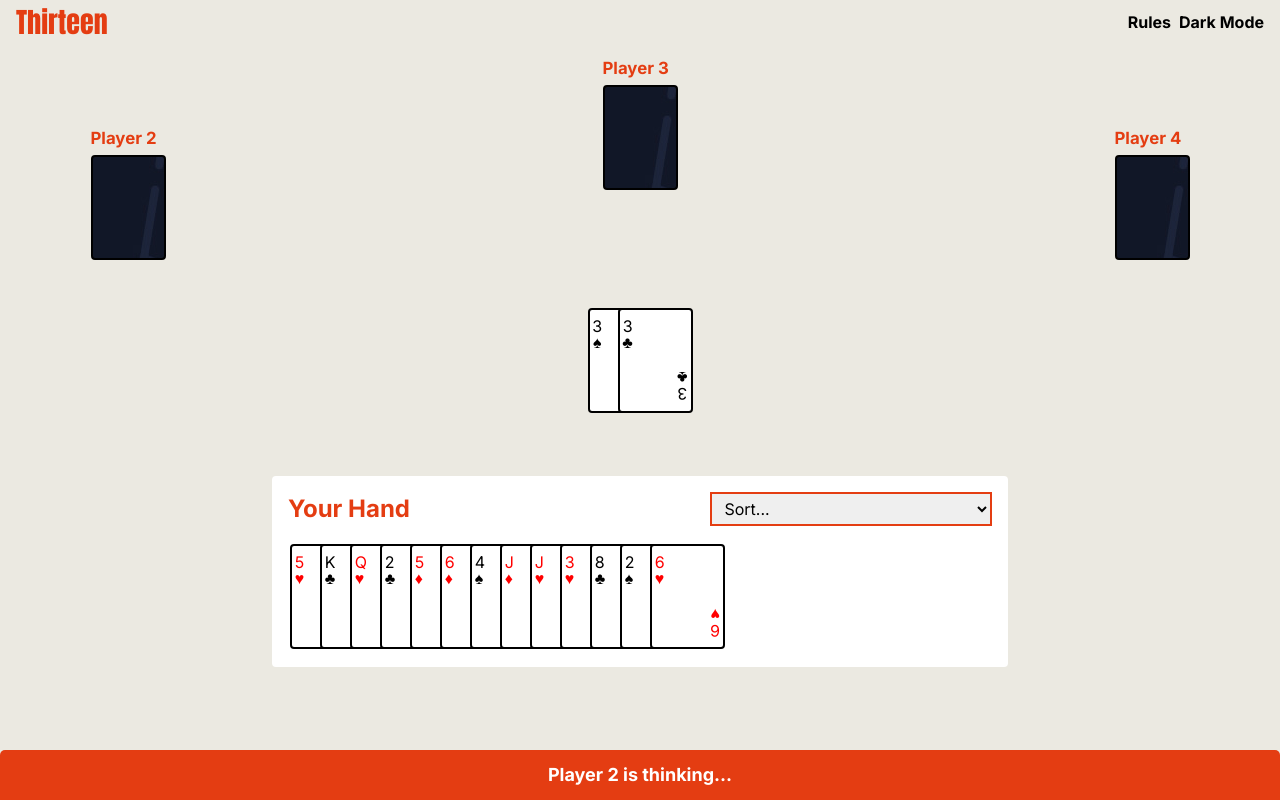
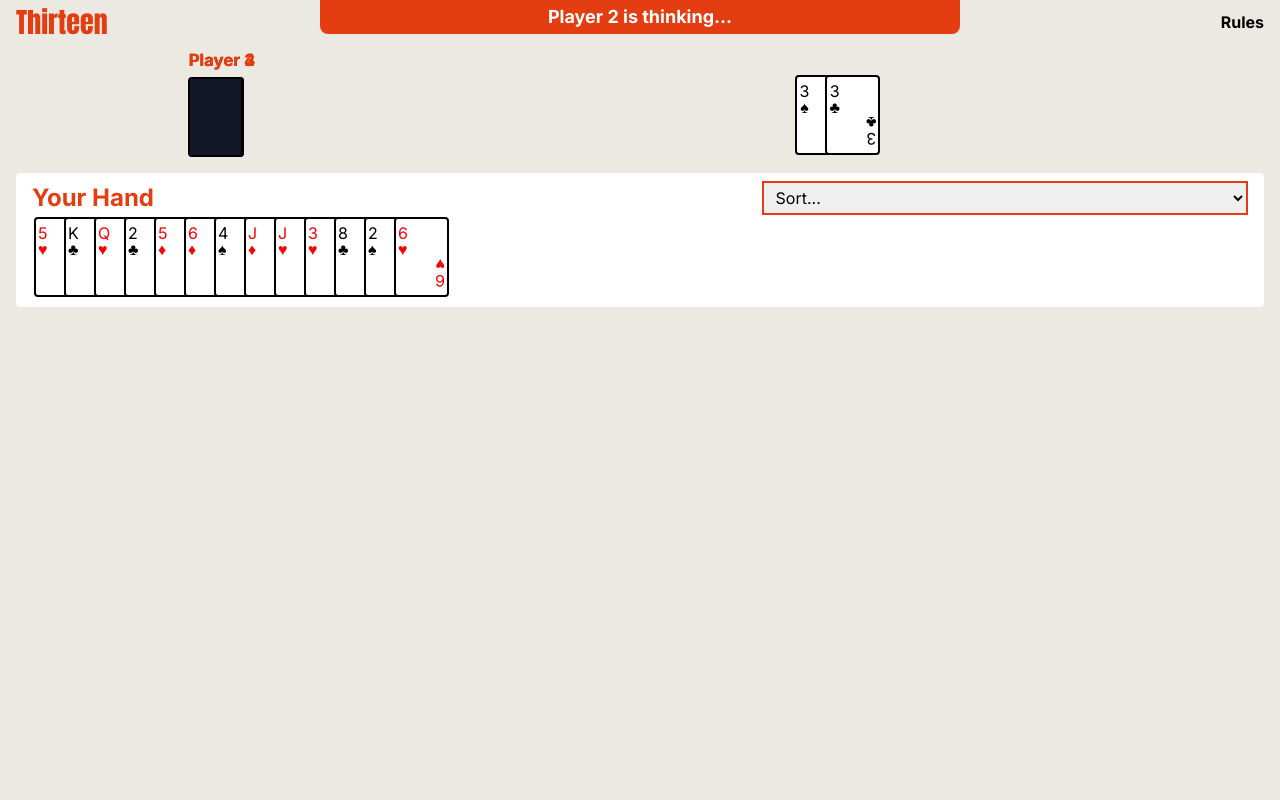
Before and after one commit to jduong09/thirteen, a Next.js app: page / in a window 1280 px wide. Both pictures are taken after a click on the button "Shuffle Deck". Built offline with nearby package versions, Linux system fonts and the light colour scheme.

Commit message:
Added CSS design for landscape mode.

```diff
--- a/app/page.module.css
+++ b/app/page.module.css
@@ -215,3 +215,9 @@
 .followingComparison > .listHands {
   margin-bottom: 0;
 }
+
+@media (orientation: landscape) {
+  .header {
+    margin-bottom: .5rem;
+  }
+}
--- a/components/cards/cards.module.scss
+++ b/components/cards/cards.module.scss
@@ -70,3 +70,14 @@ $primary-color: #E43D12;
     }
   }
 }
+
+@media (orientation: landscape) {
+  .card {
+    width: 55px;
+    height: 80px;
+  }
+
+  .hand {
+    padding: 0;
+  }
+}
--- a/components/game/game.module.scss
+++ b/components/game/game.module.scss
@@ -361,6 +361,57 @@ $tertiary-color: #D6536D;
   }
 }
 
+@media (orientation: landscape) {
+  .gameDiv {
+    padding: 0 1rem;
+  }
+
+  .gameBoard {
+    grid-template-columns: 33% 67%;
+    grid-template-rows: max-content 1fr;
+    > .middleDiv {
+      grid-column: 2 / 3;
+      grid-row: 1 / 2;
+      align-self: end;
+    }
+    > li:nth-child(2), li:nth-child(3), li:nth-child(4) {
+      grid-column: 1 / 2;
+      grid-row: 1 / 2;
+      top: initial;
+      left: initial;
+      right: initial;
+    }
+  }
+
+  .middlePile {
+    margin: 0 auto;
+  }
+
+  .cardFaceDown, .cardDisplay {
+    width: 55px;
+    height: 80px;
+  }
+
+  .containerUser {
+    grid-column: 1 / 3;
+    grid-row: 2 / 3;
+    padding: 1rem 0;
+  }
+
+  .turnIndicator {
+    width: 50%;
+    bottom: initial;
+    top: 0;
+    left: 50%;
+    transform: translateX(-50%);
+    border-top-left-radius: 0;
+    border-top-right-radius: 0;
+    border-bottom-left-radius: 8px;
+    border-bottom-right-radius: 8px;
+    padding: .5rem 1rem;
+  }
+}
+
 /* Width Height for Hand in Tablet/Desktop View
   width: 130px;
   height: 700px;
--- a/components/hand/hands.module.scss
+++ b/components/hand/hands.module.scss
@@ -8,11 +8,11 @@ $secondary-color: #FFA2B6;
   flex-wrap: wrap;
   background: white;
   border-radius: 4px;
+  padding: .5rem 1rem;
   > .handHeader {
     display: flex;
     align-items: center;
     width: 100%;
-    padding: 1rem;
     > h3 {
       font-size: 1.5rem;
       font-weight: 700;
--- a/components/header.js
+++ b/components/header.js
@@ -44,7 +44,6 @@ const Header = () => {
       <nav>
         <ul>
           <li><button onClick={() => setToggleRules(true)}>Rules</button></li>
-          <li><button>Dark Mode</button></li>
         </ul>
       </nav>
       <div className={toggleRules ? pageStyles.rules : pageStyles.hide}>
```
